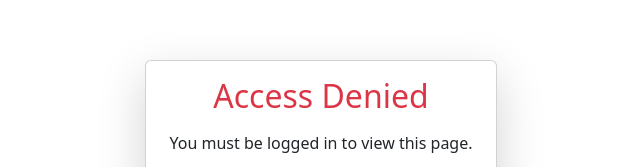
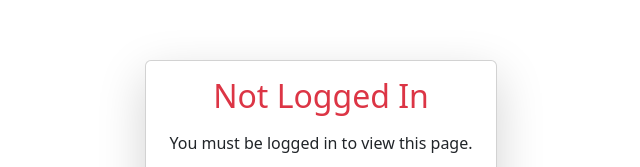
Before and after one commit to AdamPostMontjoie/StarWarsProject, a React (Create React App) app in the folder star-wars/: page / in a window 1280 px wide. Shown: the part 140-307 px from the top of the page, without its empty margins (319-959 px from the left). Built offline with nearby package versions, Linux system fonts and the light colour scheme; no server answers.

Commit message:
ready for hosting

```diff
--- a/star-wars/src/components/FriendsList.tsx
+++ b/star-wars/src/components/FriendsList.tsx
@@ -23,7 +23,7 @@ const FriendsList = ({friends, handleClick} : {friends:{uid:string, email:string
 
             </Dropdown.Menu>
         </Dropdown>
-        : <h1>Add some friends! Navigate to your Account Page</h1>
+        : <h1><a href="/account">Add some friends!</a></h1>
             }
         </div>
 
--- a/star-wars/src/components/NotLoggedIn.tsx
+++ b/star-wars/src/components/NotLoggedIn.tsx
@@ -17,7 +17,7 @@ const NotLoggedIn = () => {
     <Container className="d-flex justify-content-center align-items-center" style={{ minHeight: '80vh' }}>
       <Card className="text-center shadow-lg" style={{ width: '22rem' }}>
         <Card.Body>
-          <Card.Title as="h2" className="mb-3 text-danger">Access Denied</Card.Title>
+          <Card.Title as="h2" className="mb-3 text-danger">Not Logged In</Card.Title>
           <Card.Text className="mb-4">
             You must be logged in to view this page.
           </Card.Text>
--- a/star-wars/src/pages/About.tsx
+++ b/star-wars/src/pages/About.tsx
@@ -32,9 +32,11 @@ const About = () => {
                     />
                 </div>
                 </a>
+                <Card.Text className="d-flex justify-content-center align-items-center mb-4"><a href='https://swapi.tech/'>Powered by  Star Wars API</a></Card.Text>
                 <p className="text-center">
                   A Star Wars Fleet Battle Simulator where users can manage fleets, challenge friends, and get AI-generated battle reports.
                 </p>
+                <h4 className="text-center mt-5 mb-3"></h4>
                 <h3 className="text-center mt-5 mb-3">Technologies Utilized:</h3>
                 <ListGroup variant="flush">
                   <ListGroup.Item className="text-center">
```
